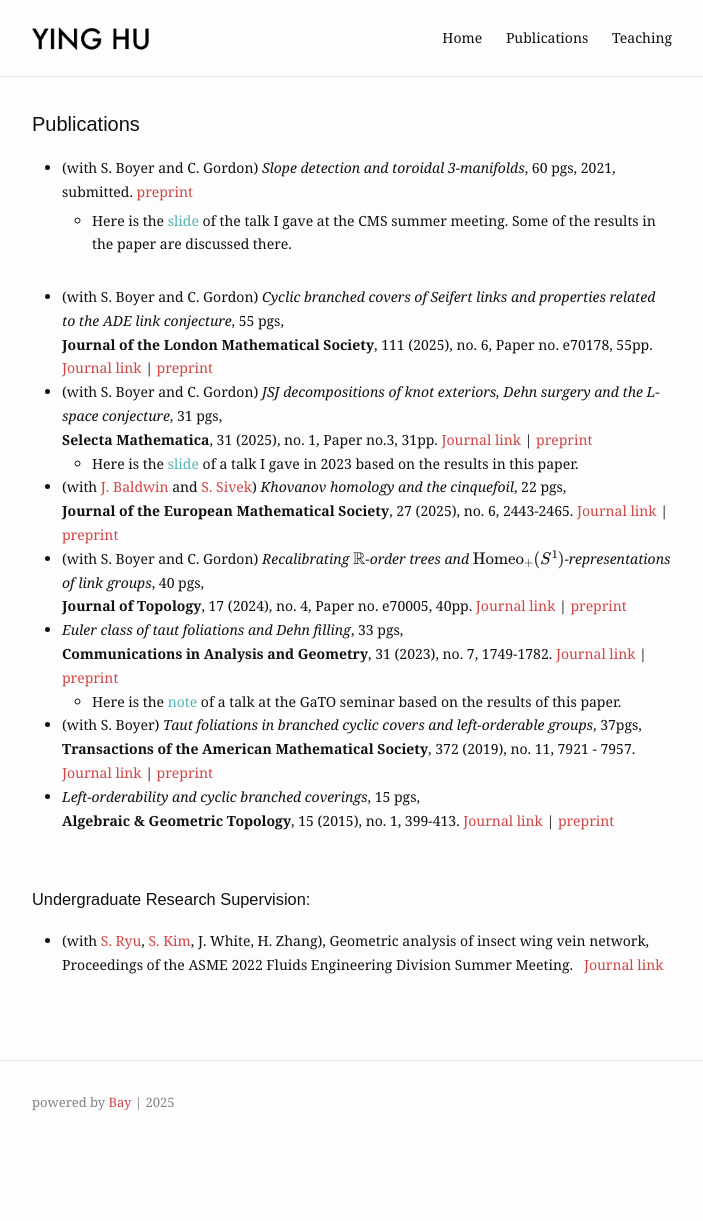
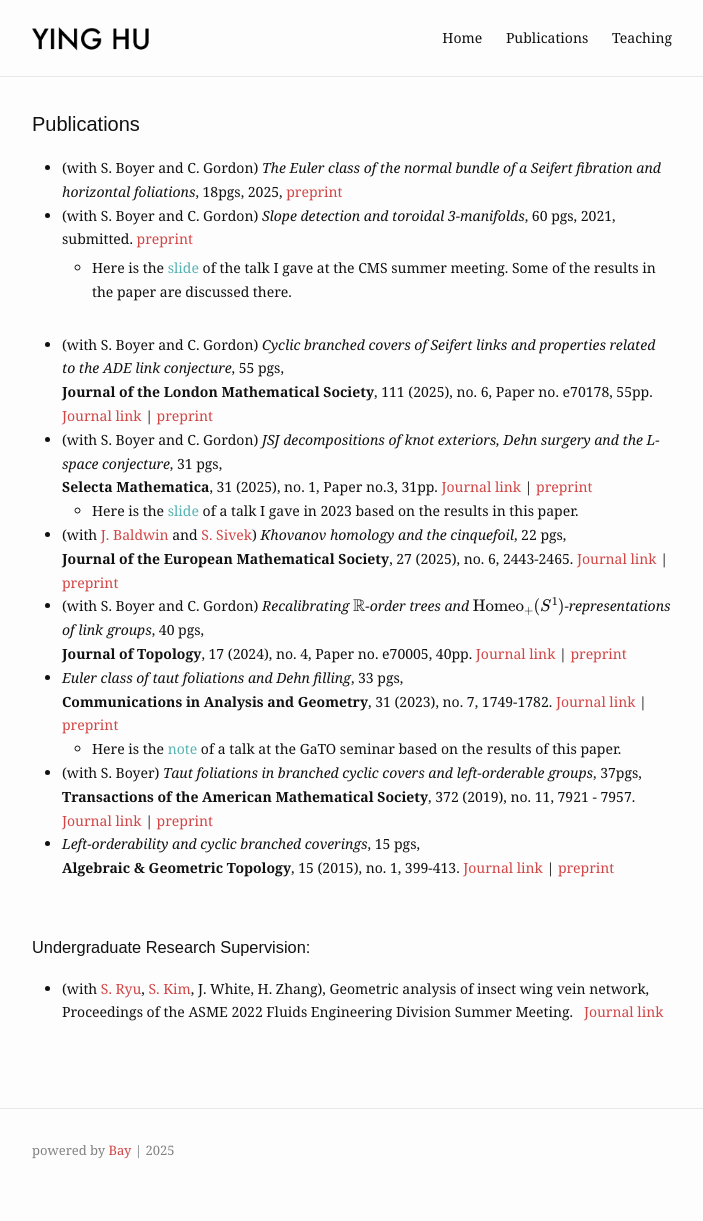
Before and after one commit to yinghu-math/yinghu-math.github.io, a Jekyll site: the page built from research.md, in a window 1280 px wide. Shown: the whole page, without its empty margins (288-991 px from the left). Built offline with Jekyll 4.4.1, drawn with Linux system fonts in a browser that asks for light colours; before the commit the page ends 1173 px from its top, so only the background shows below that.

Commit message:
update preprint

```diff
--- a/research.md
+++ b/research.md
@@ -10,6 +10,8 @@ slug: /research
         <li>(with <a href="https://www.cirget.uqam.ca/boyer/">S. Boyer</a> and <a href="https://cns.utexas.edu/directory/item/353-gordon-cameron-m?Itemid=349">C. Gordon</a>) <em>Slope detection, taut foliations, and the relative L-space conjecture</em>, <br>73 pgs, 2025. <a href="https://arxiv.org/abs/2508.06395">preprint</a>
         </li>
     -->
+        <li> (with S. Boyer and C. Gordon) <em> The Euler class of the normal bundle of a Seifert fibration and horizontal foliations</em>, 18pgs, 2025, <a href="https://arxiv.org/pdf/2509.20135.pdf">preprint</a>
+        </li>
         <li>(with S. Boyer and C. Gordon) <em>Slope detection and toroidal 3-manifolds</em>, 60 pgs, 2021, submitted. <a href="https://arxiv.org/abs/2106.14378">preprint</a>
             <ul>
             <li style="margin: 5px 0;"> Here is the <a href="/assets/files/slope_detection_talk_note_CMS.pdf" target="_blank" style="color: #55B3B1;">slide</a> of the talk I gave at the CMS summer meeting. Some of the results in the paper are discussed there.
```
